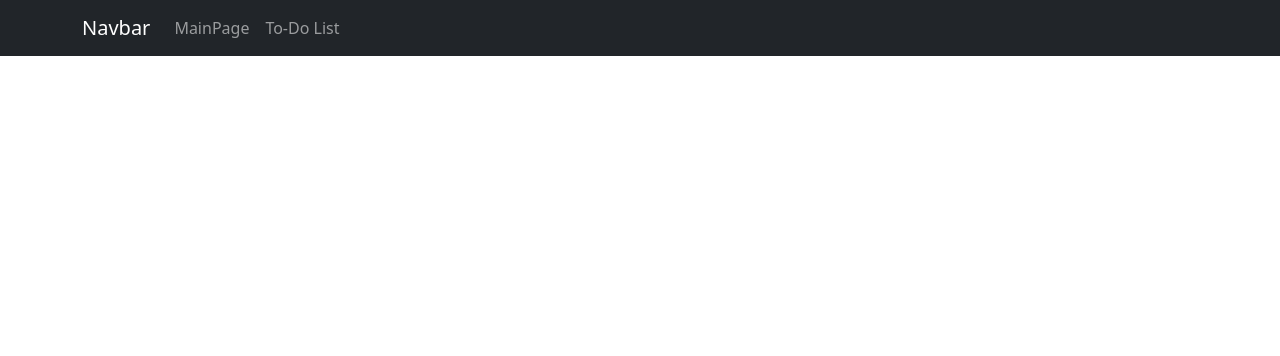
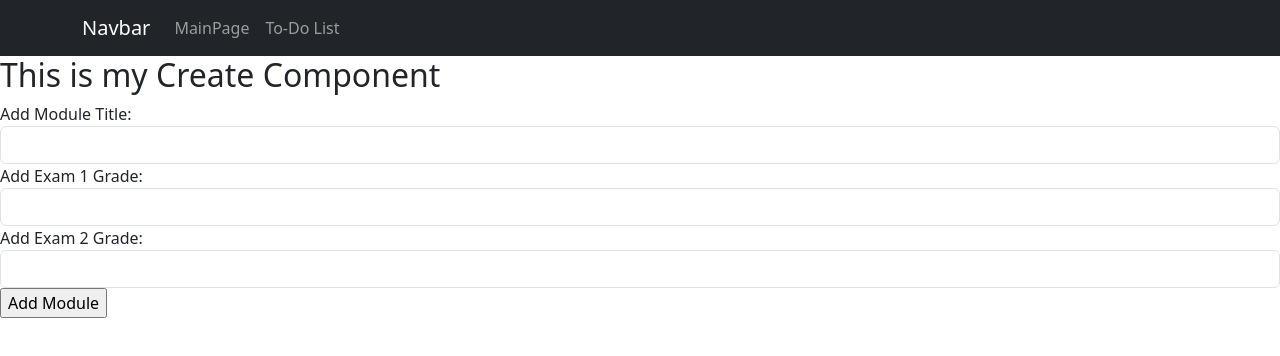
Before and after one commit to izzyKavanagh/DataRep-Project, a React (Create React App) app: page /createModule in a window 1280 px wide. Shown: the top 356 px of the page. Built offline with nearby package versions, Linux system fonts and the light colour scheme.

Commit message:
update component names & routing

```diff
--- a/src/App.js
+++ b/src/App.js
@@ -1,9 +1,9 @@
-import logo from './logo.svg';
+//import logo from './logo.svg';
 import './App.css';
 import { BrowserRouter as Router, Route, Routes } from 'react-router-dom';
 import NavigationBar from './components/navbar.js';
 import WelcomePage from './components/WelcomePage.js';
-import Create from './components/Create.js';
+import CreateModuleItem from './components/CreateModuleItem.js';
 import GradeTracker from './components/GradeTracker.js';
 import ReadTimetables from './components/ReadTimetable.js';
 import CreateTimetable from './components/CreateTimetable.js';
@@ -15,7 +15,7 @@ function App() {
       <NavigationBar />
       <Routes>
         <Route path="/home" element={<WelcomePage />} />
-        <Route path="/create" element={<Create />} />
+        <Route path="/createModule" element={<CreateModuleItem />} />
         <Route path="/read" element={<GradeTracker />} />
         <Route path="/timetables" element={<ReadTimetables />} />
         <Route path="/createTimetable" element={<CreateTimetable />} />
--- a/src/components/Create.js
+++ b/src/components/CreateModuleItem.js
@@ -1,7 +1,7 @@
 import axios from "axios";
 import { useState } from "react";
 
-const Create = () => {
+const CreateModuleItem = () => {
 
   const [title, setTitle] = useState('');
   const [exam1, setExam1] = useState('');
@@ -57,4 +57,4 @@ const Create = () => {
   );
 };
 
-export default Create;
+export default CreateModuleItem;
--- a/src/components/navbar.js
+++ b/src/components/navbar.js
@@ -11,7 +11,7 @@ const NavigationBar = () => {
         <Nav className="me-auto">
           <Nav.Link href="/home">MainPage</Nav.Link>
           <Nav.Link href="/todolist">To-Do List</Nav.Link>
-          {/*<Nav.Link href="/create">Create</Nav.Link> */}
+          {/*<Nav.Link href="/createModule">Grade Tracker</Nav.Link> */}
           {/*<Nav.Link href="/read">GradeTracker</Nav.Link> */}
           {/* <Nav.Link href="/timetables">Timetables</Nav.Link> */}
           {/*<Nav.Link href="/createTimetable">Create Timetables</Nav.Link>*/}
```
